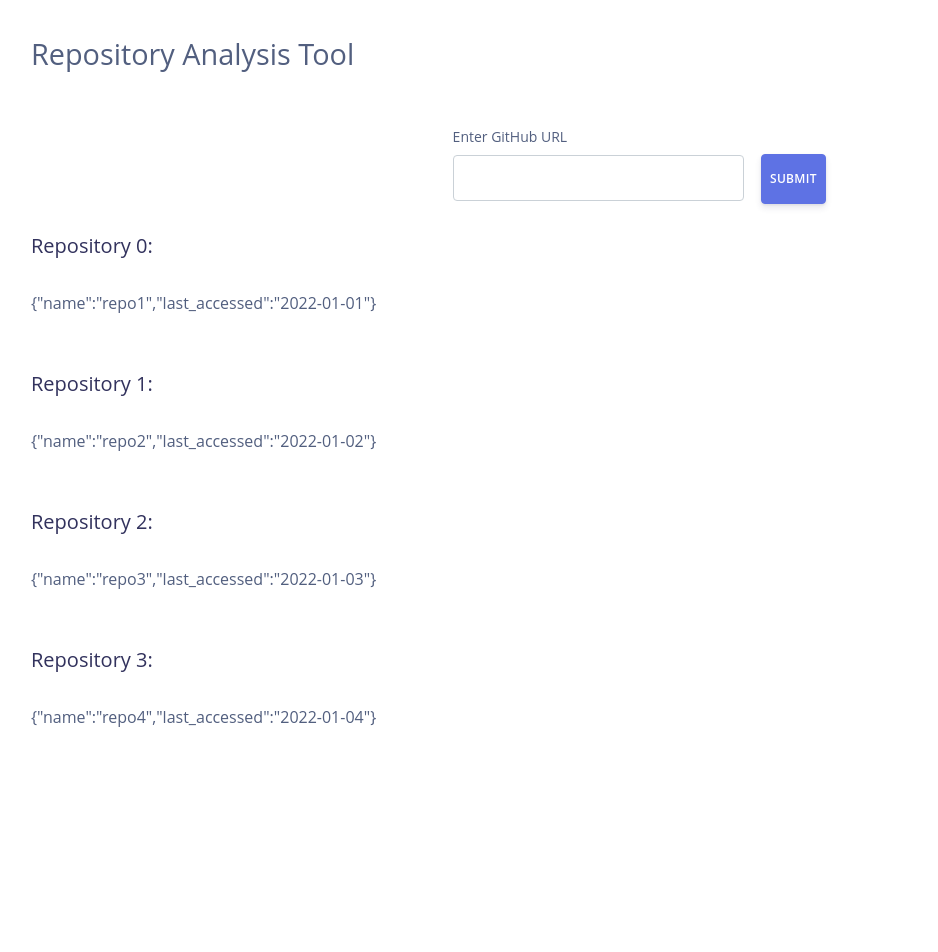
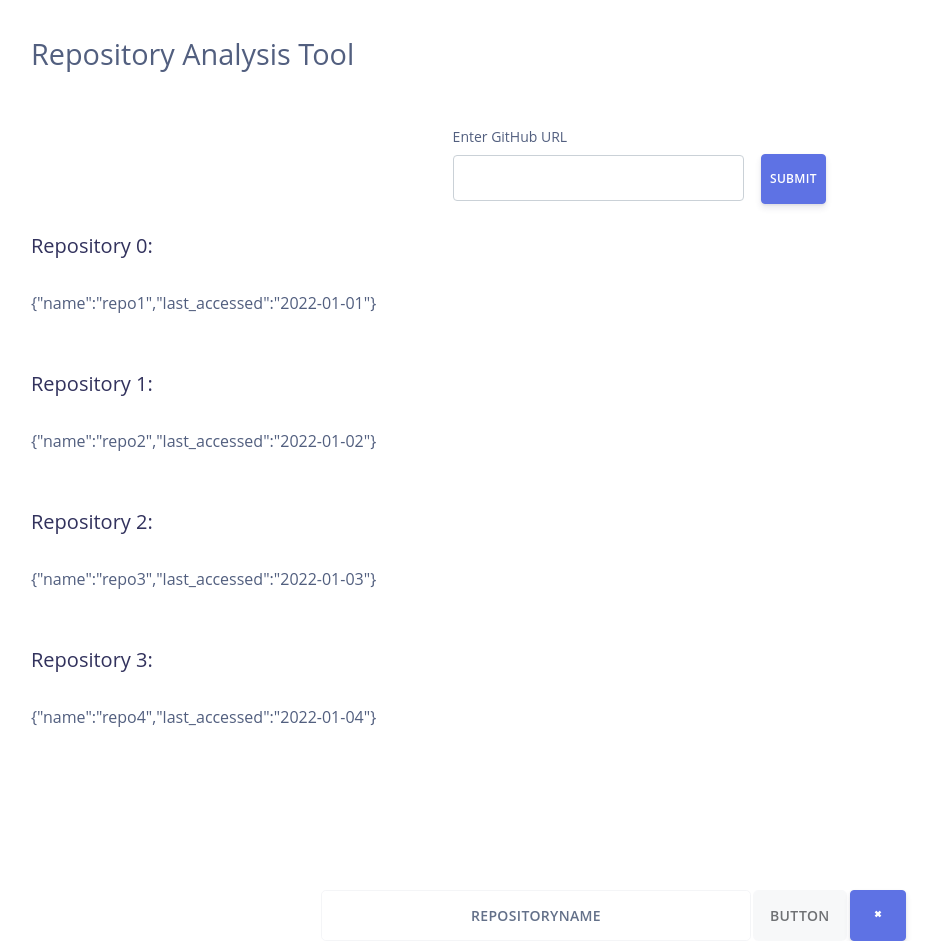
Before and after one commit to EduardoCalvoUribe/GitHubRepositoryAnalysisTool, a Vue app in the folder frontend/: page / in a window 1280 px wide. Shown: the top 952 px of the page, without its empty margins (1-939 px from the left). Before the commit the page ends 922 px from the top, so only its background shows below. Built offline with nearby package versions, Linux system fonts and the light colour scheme.

Commit message:
The grid and boxes for the recent repositories.

```diff
--- a/frontend/src/App.vue
+++ b/frontend/src/App.vue
@@ -160,6 +160,21 @@ export default {
 
     <BaseSlider value=10 disabled="" type="primary" ></BaseSlider> -->
 
+
+    <div class="container ct-example-row">
+  <div class="row">
+    <div class="col-1">
+      <span><base-button style=" margin-left: 619px" size="lg" type="secondary" disabled>Button</base-button></span>
+    </div>
+    <div class="col-2">
+      <span><base-button style="width: 300%; margin-left: 100px" outline type="secondary" size = "lg">RepositoryName</base-button></span>
+    </div>
+    <div class="col-3">
+      <span><base-button style="margin-left: 456px; height: 100%" type="primary" icon="ni ni-fat-remove"></base-button></span>
+    </div>
+  </div>
+</div>
+
   </main>
 </template>
 
```
